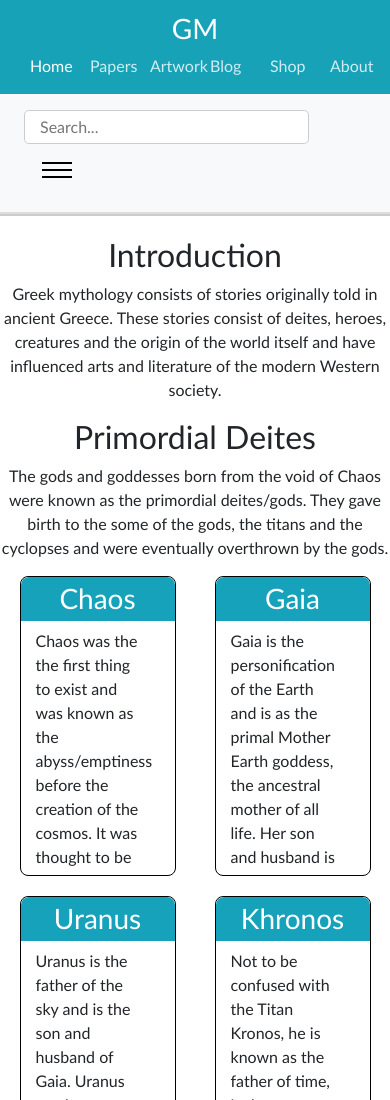
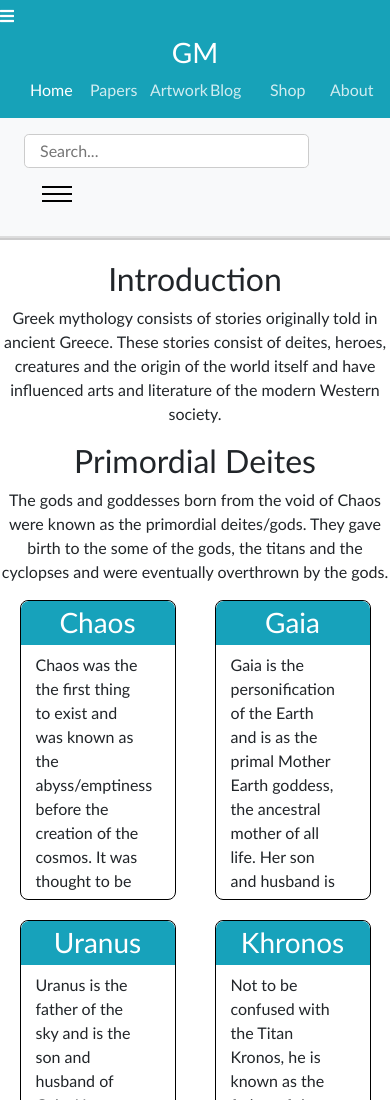
Before and after one commit to LyndonPanton/GreekMythology, a website: page src/index.html in a window 390 px wide. Shown: the top 1100 px of the page. Drawn offline with nearby package versions, Linux system fonts and the light colour scheme; files that its build step writes are made by us from their sources.

Commit message:
added focusable hamburger icon

```diff
--- a/src/index.html
+++ b/src/index.html
@@ -19,7 +19,10 @@
 </head>
 <body>
     <header class="my-0 pt-1 bg-info text-white">
+        <i id="hamburger" class="fas fa-bars" tabindex="0"></i>
+
         <h1 class="my-2 text-center h3">GM</h1>
+
         <nav id="nav" class="container text-center">
             <ul id="nav-list" class="row mx-0 px-0">
                 <li class="nav-item col-2" tabindex="0">Home</li>
@@ -30,12 +33,14 @@
                 <li class="nav-item col-2 nav-faded" tabindex="0">About</li>
             </ul>
         </nav>
+
         <div id="find" class="row container-fluid mx-0 px-4 py-3 bg-light">
             <input id="search" class="col-10 rounded-lg py-1" type="text" name="search" placeholder="Search..." />
             <div id="hamburger" class="col-1 mx-3 my-3" tabindex="0">
 
             </div>
         </div>
+
         <nav id="contents" class="bg-light">
             <ul id="contents-list">
                 <li class="contents-item my-3" tabindex="0"><a class="contents-link" href="#primordial">Primordal Deities</a></li>
```
